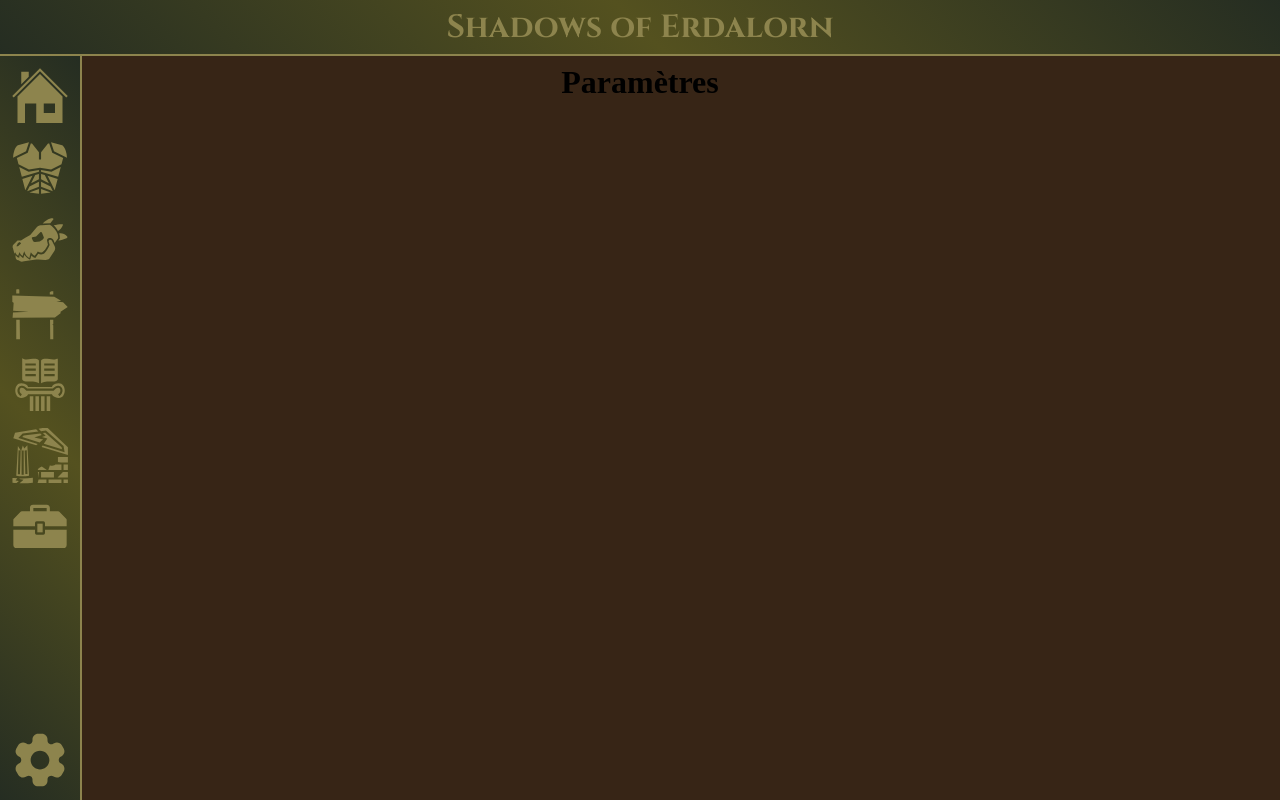
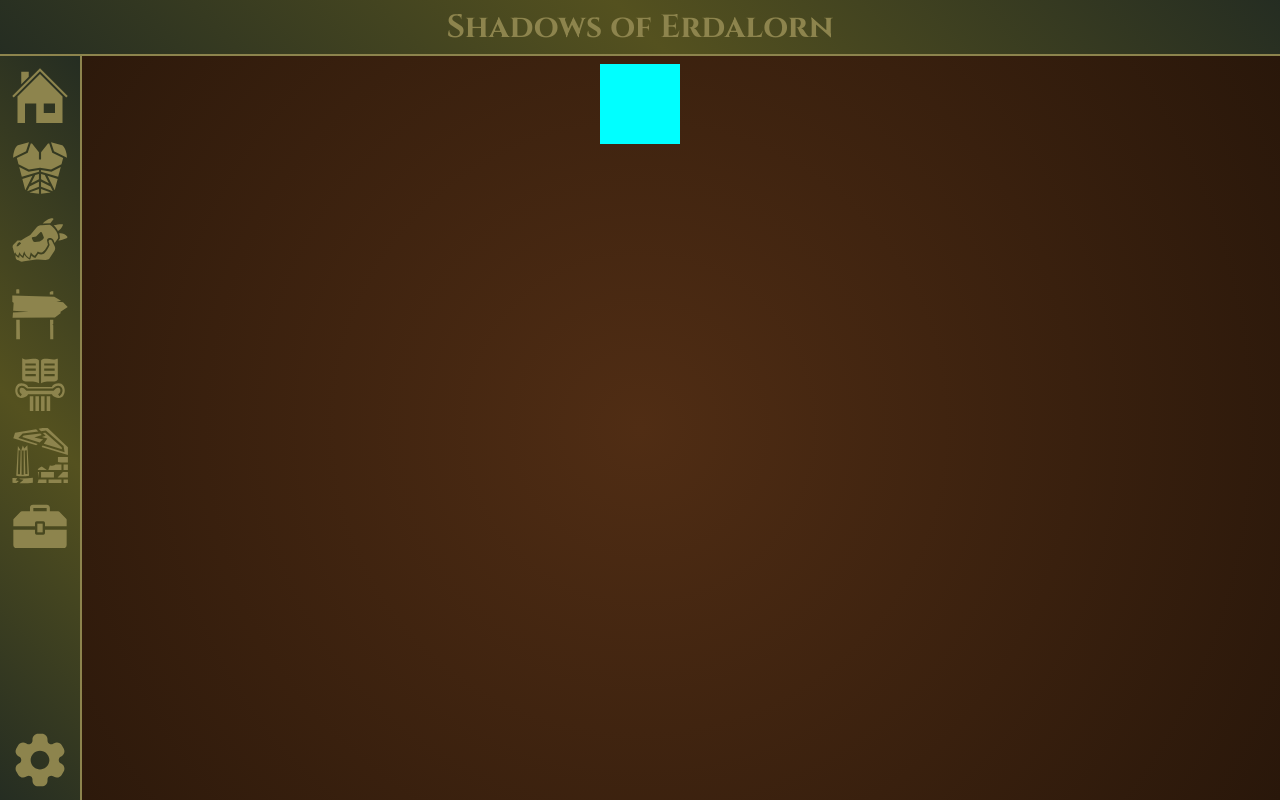
Before and after one commit to Yordlesolitaire/SOE, a React (Create React App) app: page /SOE/parametre in a window 1280 px wide. Built offline with nearby package versions, Linux system fonts and the light colour scheme.

Commit message:
Début page params

```diff
--- a/src/App.jsx
+++ b/src/App.jsx
@@ -2,6 +2,7 @@ import "./style.css"
 import { Header } from "./components/Overlay";
 import { Route,Routes } from "react-router-dom";
 import ASIDE from "./components/Aside";
+import Params from "./pages/params/Params";
 //import { useState } from "react";
 
 function App() {
@@ -21,7 +22,7 @@ function App() {
                         <Route path="/codex" element={<h1>Codex</h1>} />
                         <Route path="/outils" element={<h1>Outils</h1>} />
                         <Route path="/historique" element={<h1>Historique</h1>} />
-                        <Route path="/parametre" element={<h1>Paramètres</h1>} />
+                        <Route path="/parametre" element={<Params/>} />
                         {/* 404 */}
                         <Route path="*" element={<h1>Page introuvable</h1>} />
                     </Routes>
--- /dev/null
+++ b/src/pages/params/Params.jsx
@@ -0,0 +1,6 @@
+import styles from "./params.module.css"
+export default function Params(){
+    return(
+        <section className={styles.section}></section>
+    )
+}
--- /dev/null
+++ b/src/pages/params/params.module.css
@@ -0,0 +1,5 @@
+.section{
+    height: 5rem;
+    aspect-ratio: 1/1;
+    background-color: aqua;
+}
--- a/src/style.css
+++ b/src/style.css
@@ -7,6 +7,7 @@
     --color-dropdown-bg: #3A261C;         /* Fond du menu dropdown */
     --color-dropdown-hover: #1a0e0580;    /* Hover du menu dropdown */
     --font:"Cinzel", serif;
+    --radial-grad-bg: radial-gradient(circle,#502d14 0%, #29170a 100%);
 }
 
 /* ================= RESET ================= */
@@ -299,7 +300,7 @@ header nav a button:hover {
 
 /* ================= main ================= */
 main{
-    background-color: var(--color-bg);
+    background: var(--radial-grad-bg);
     width: 100%;
     height: 100%;
     padding: 0.5rem 6rem ;
```
